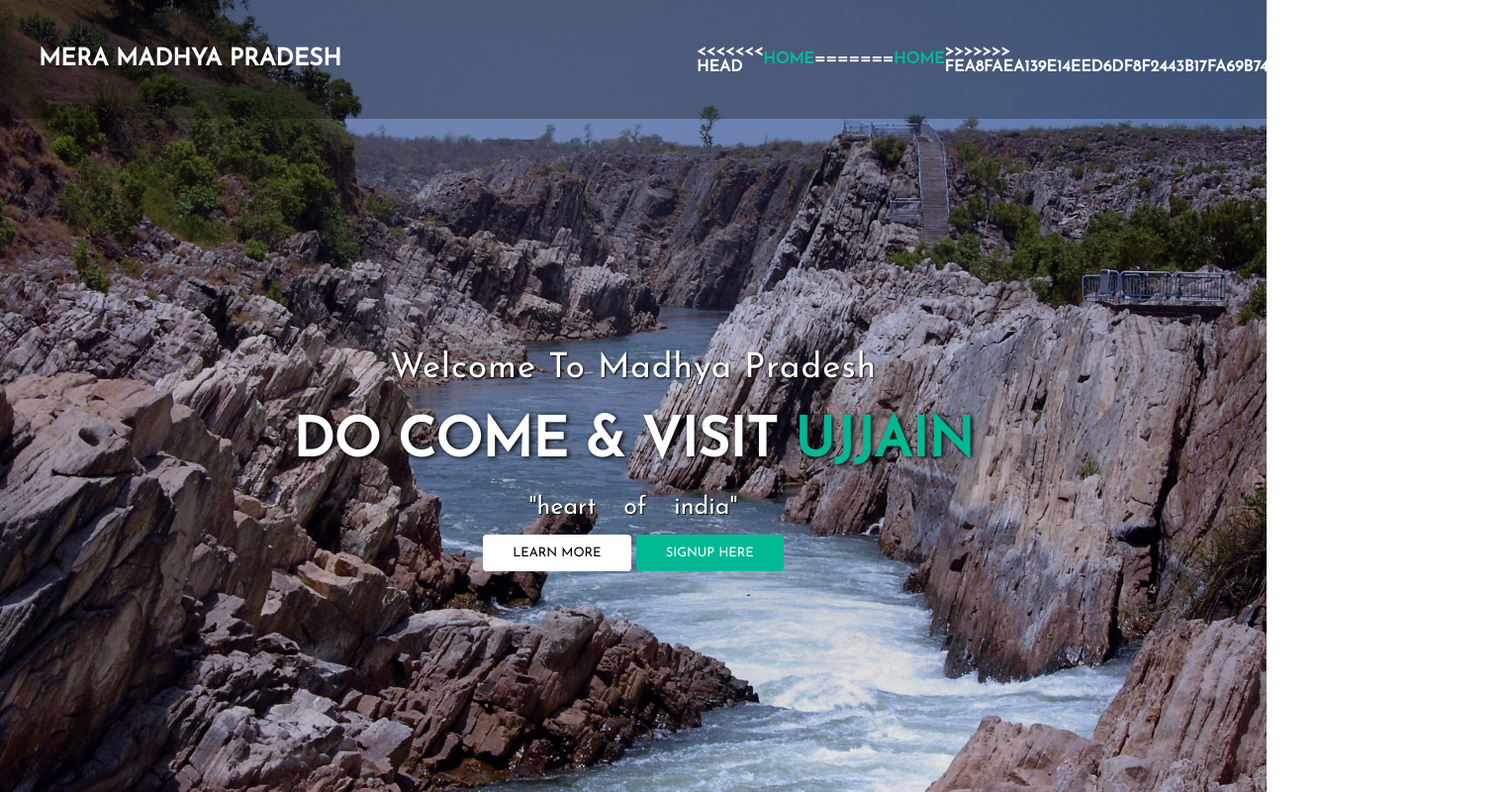
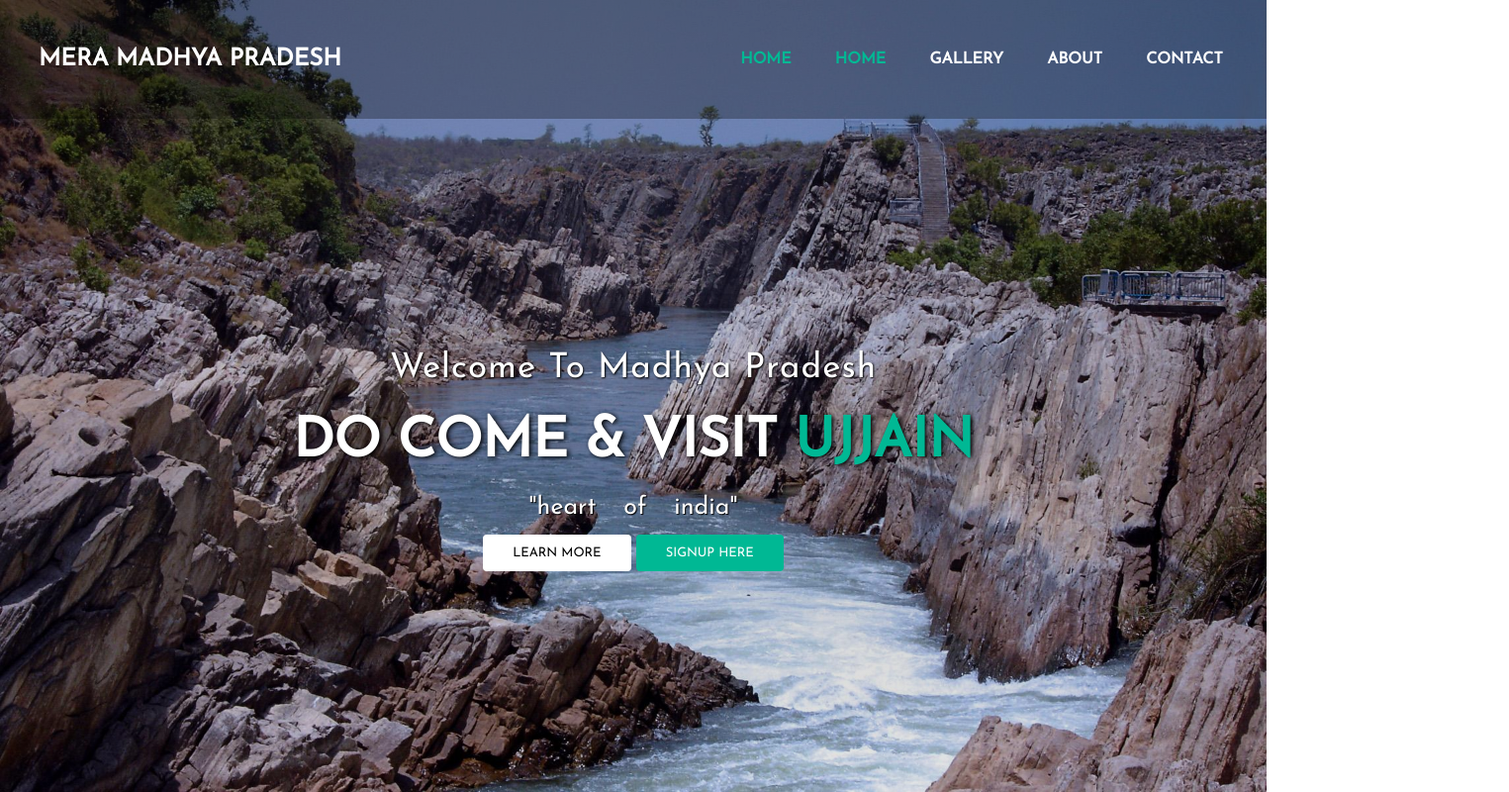
Before and after one commit to kishankacher02/mera.madhya.pradesh.github.io, a plain HTML site: page index.html in a window 1280 px wide. Shown: the whole page at 99% size, 1525 px wide, since content can reach past the window. Drawn offline with nearby package versions, Linux system fonts and the light colour scheme.

Commit message:
complete

```diff
--- a/index.html
+++ b/index.html
@@ -143,11 +143,8 @@
 
                 </div>
                 <div class="menu">
-<<<<<<< HEAD
                     <a href="mera madhya pradesh.html" class="home">home</a>
-=======
                     <a href="index.html" class="home">home</a>
->>>>>>> fea8faea139e14eed6df8f2443b17fa69b7468b4
                     <a href="gallery.html">gallery</a>
                     <a href="about.html">about</a>
                     <a href="#">contact</a>
```
